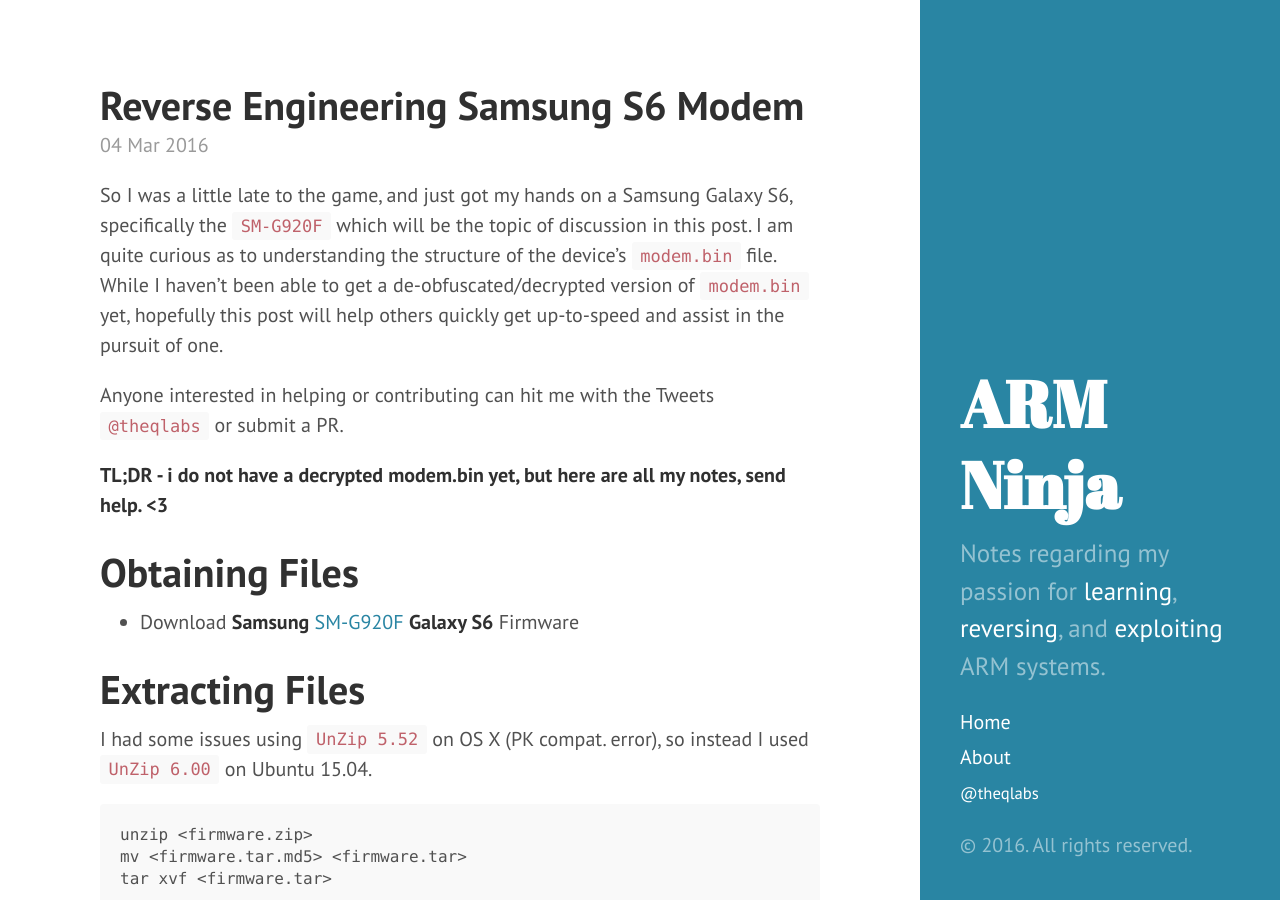
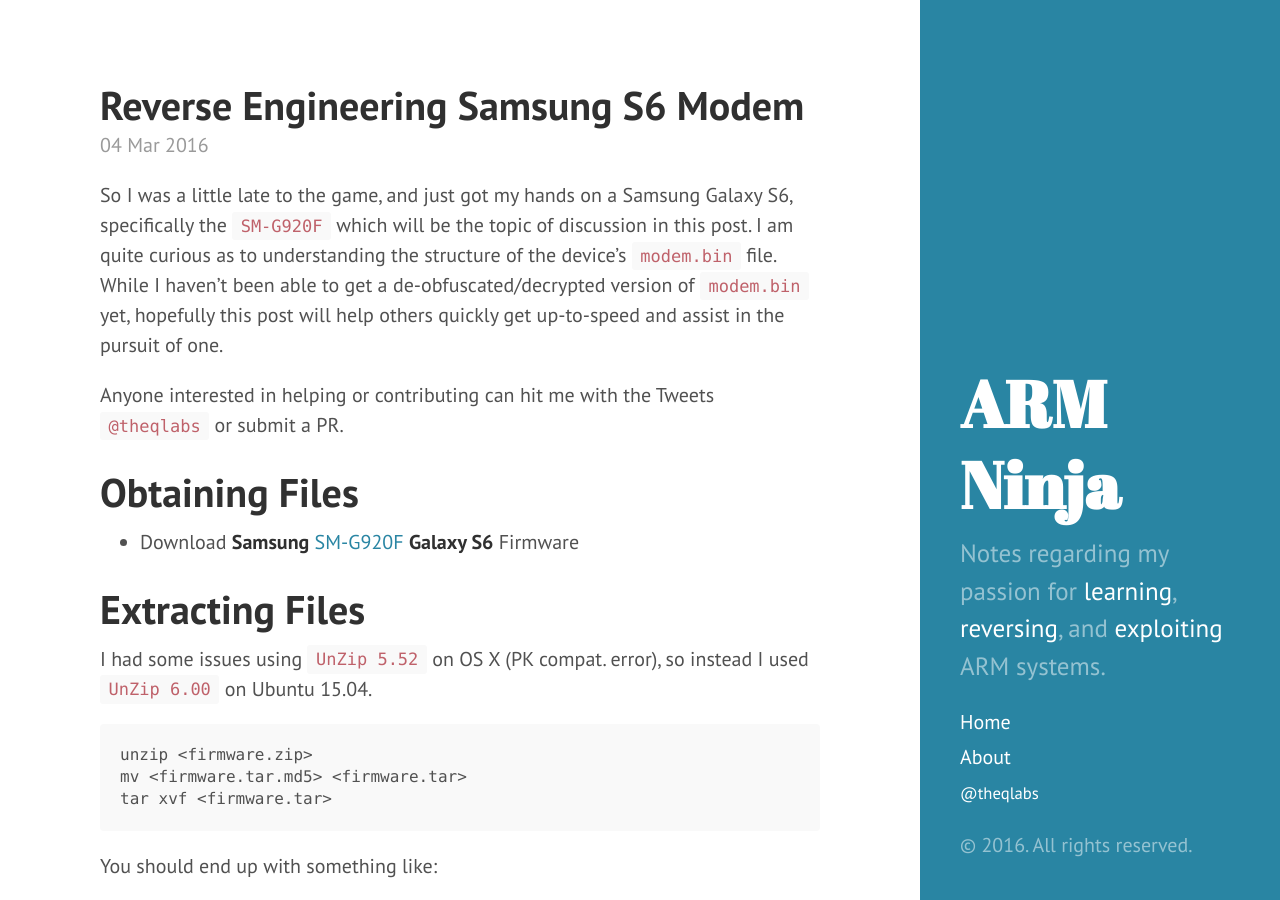
Before and after one commit to ARMNinja/armninja.github.io, a Jekyll site: the page built from _posts/2016-03-04-reverse-engineering-samsung-s6-modem.md, in a window 1280 px wide and 900 px high. Built offline with Jekyll 4.4.1, drawn with Linux system fonts in a browser that asks for light colours.

Commit message:
updates en route

```diff
--- a/_posts/2016-03-04-reverse-engineering-samsung-s6-modem.md
+++ b/_posts/2016-03-04-reverse-engineering-samsung-s6-modem.md
@@ -6,8 +6,6 @@
 So I was a little late to the game, and just got my hands on a Samsung Galaxy S6, specifically the `SM-G920F` which will be the topic of discussion in this post. I am quite curious as to understanding the structure of the device's `modem.bin` file. While I haven't been able to get a de-obfuscated/decrypted version of `modem.bin` yet, hopefully this post will help others quickly get up-to-speed and assist in the pursuit of one.
 
 Anyone interested in helping or contributing can hit me with the Tweets `@theqlabs` or submit a PR.
-
-**TL;DR - i do not have a decrypted modem.bin yet, but here are all my notes, send help. <3**
 
 # Obtaining Files
 - Download **Samsung** [SM-G920F](http://www.sammobile.com) **Galaxy S6** Firmware
```
